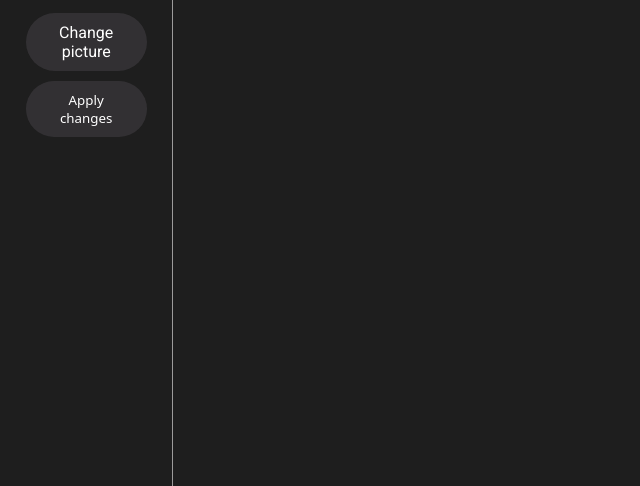
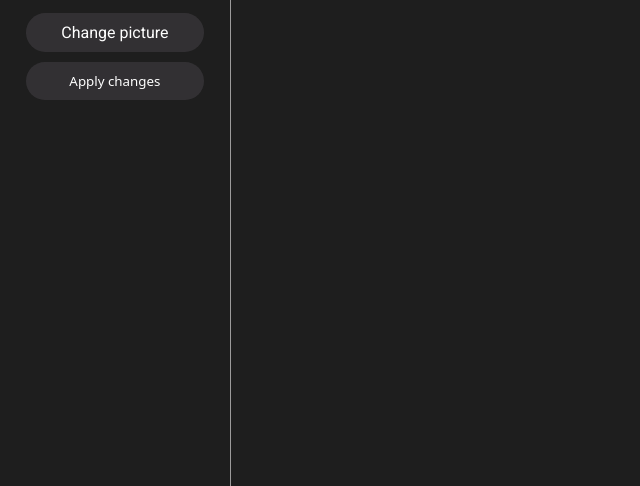
Before and after one commit to ValentinLallement/Soundrise, a Django app: page /profile/ in a window 1280 px wide. Shown: the part 314-800 px from the top of the page, without its empty margins (0-640 px from the left). Run offline with Django 5.2, Linux system fonts and the light colour scheme; a user stored in the database is signed in; some libraries are stand-ins or nearby versions.

Commit message:
fixed bugs

```diff
--- a/MainApp/static/css/profile.css
+++ b/MainApp/static/css/profile.css
@@ -124,9 +124,12 @@ body {
   }
 
 #SideMenu {
+    display: flex;
+    flex-direction: column;
+    justify-content: flex-start; /* Align items to the top */
     margin-top: 0px;
     height: 100%; /* Fill the height of its parent container */
-    width: 12%; /* Adjust width as needed */
+    width: fit-content; /* Adjust width as needed */
     border-right: 1px solid #9c9b9b;
     padding-left: 2%;
     padding-right: 2%;
@@ -142,6 +145,7 @@ body {
     width: 200px; /* Set the width of the image */
     height: 200px;
     border-radius: 50%; /* Apply circular border-radius */
+    margin-right: 40px;
 }
 
 .menu-item {
--- a/MainApp/templates/MainApp/profile.html
+++ b/MainApp/templates/MainApp/profile.html
@@ -68,7 +68,9 @@
     <div id="pagePool">
         <div id="SideMenu">
             {% if user.profile_picture %}
+            <div class="profile-picture-wrapper">
                 <img src="{{ user.profile_picture.url }}" alt="Profile Picture" class="profile-picture">
+            </div>
             {% endif %}
 
             <form action="{% url 'upload_profile_picture' %}" method="post" enctype="multipart/form-data">
```
Also changed, not shown: db.sqlite3, 1 other file.
